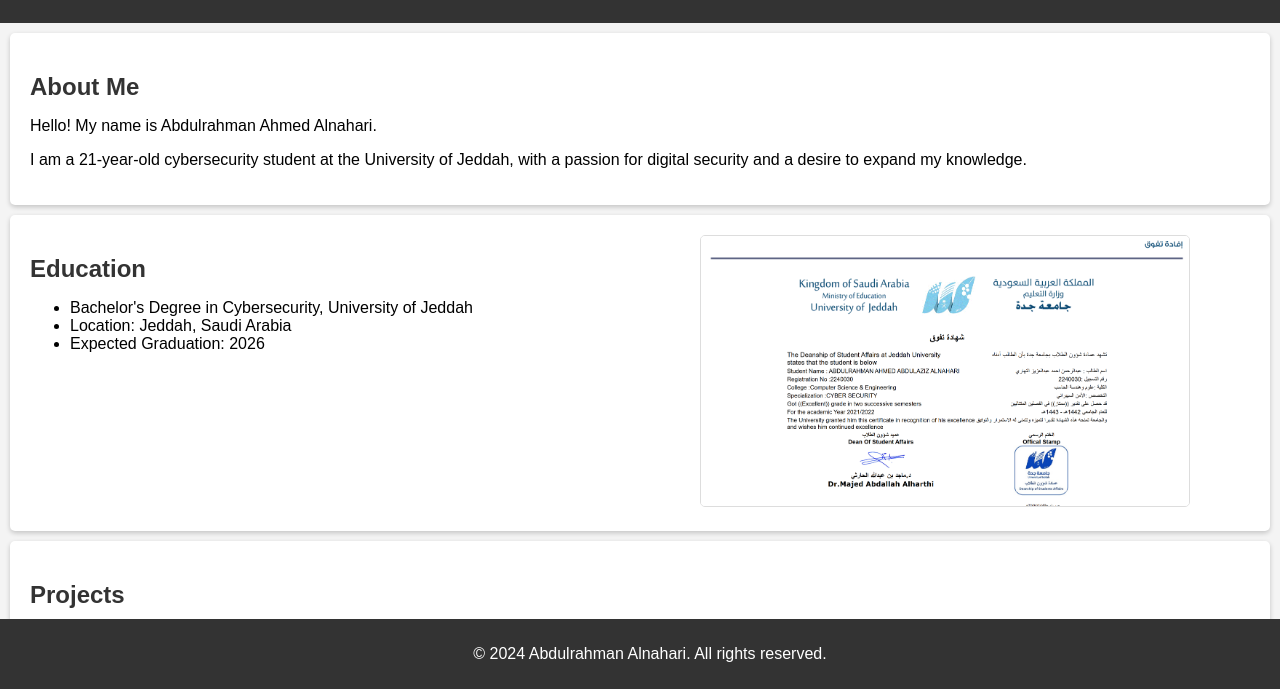
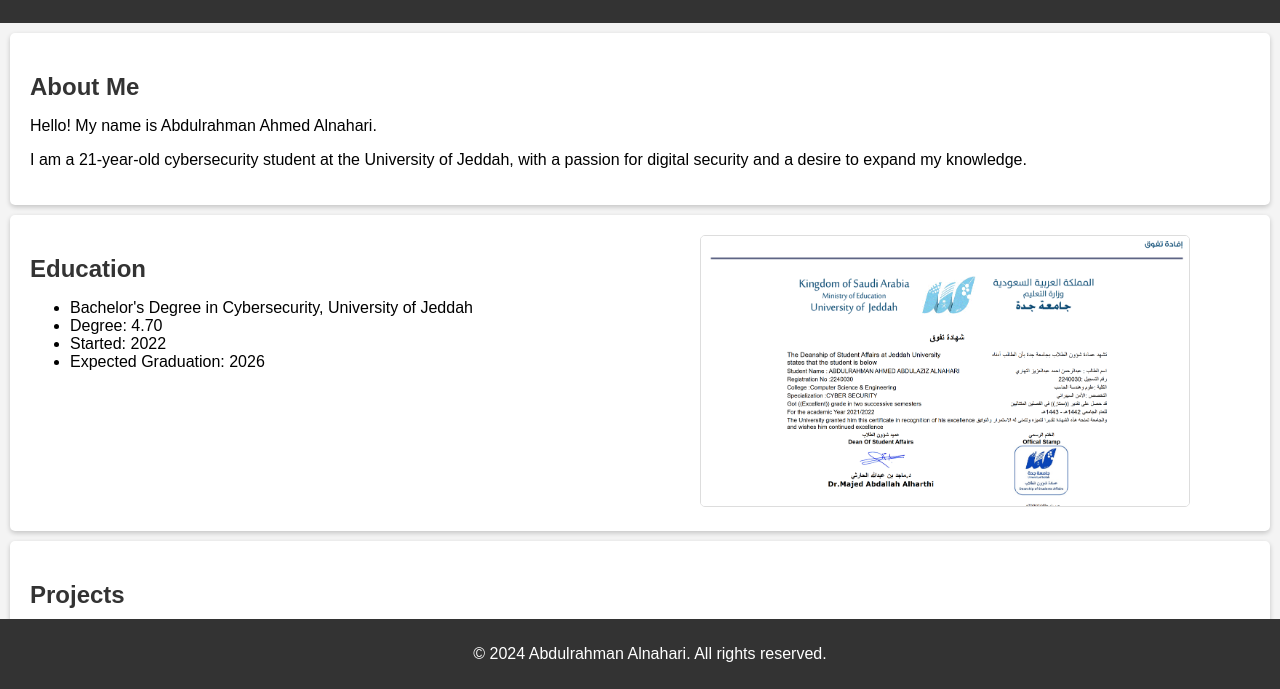
Before and after one commit to AbdulrahmanUj1/Assignment-1, a plain HTML site: page index.html in a window 1280 px wide. Shown: the part 111-800 px from the top of the page. Drawn offline with Linux system fonts and the light colour scheme.

Commit message:
index.html

```diff
--- a/index.html
+++ b/index.html
@@ -31,7 +31,8 @@
             <h2>Education</h2>
             <ul>
                 <li>Bachelor's Degree in Cybersecurity, University of Jeddah</li>
-                <li>Location: Jeddah, Saudi Arabia</li>
+                <li>Degree: 4.70</li>
+                <li>Started: 2022</li>
                 <li>Expected Graduation: 2026</li>
             </ul>
         </div>
```
